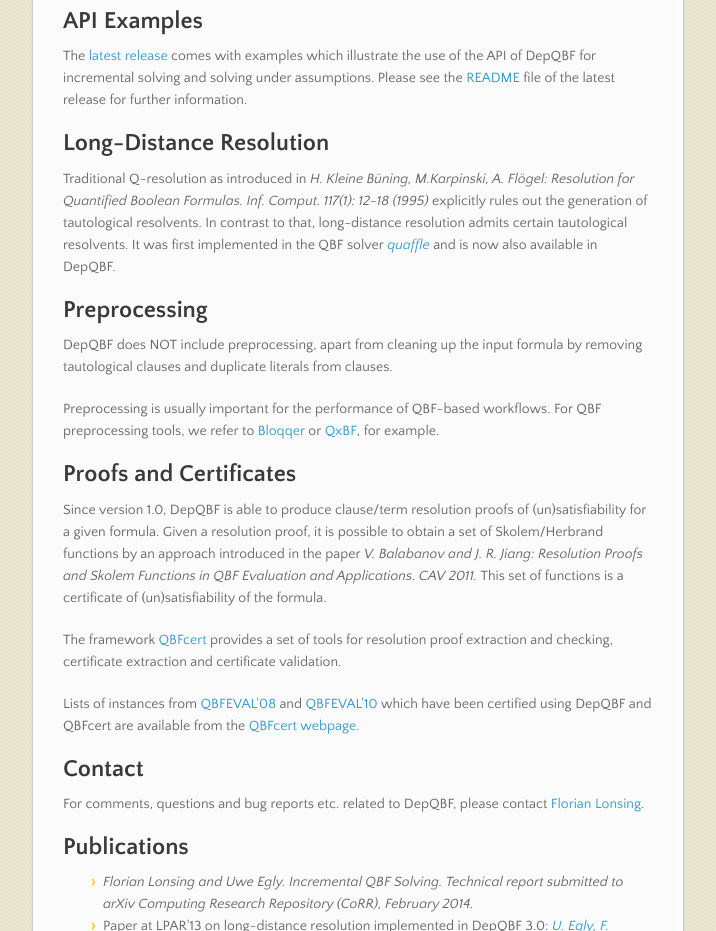
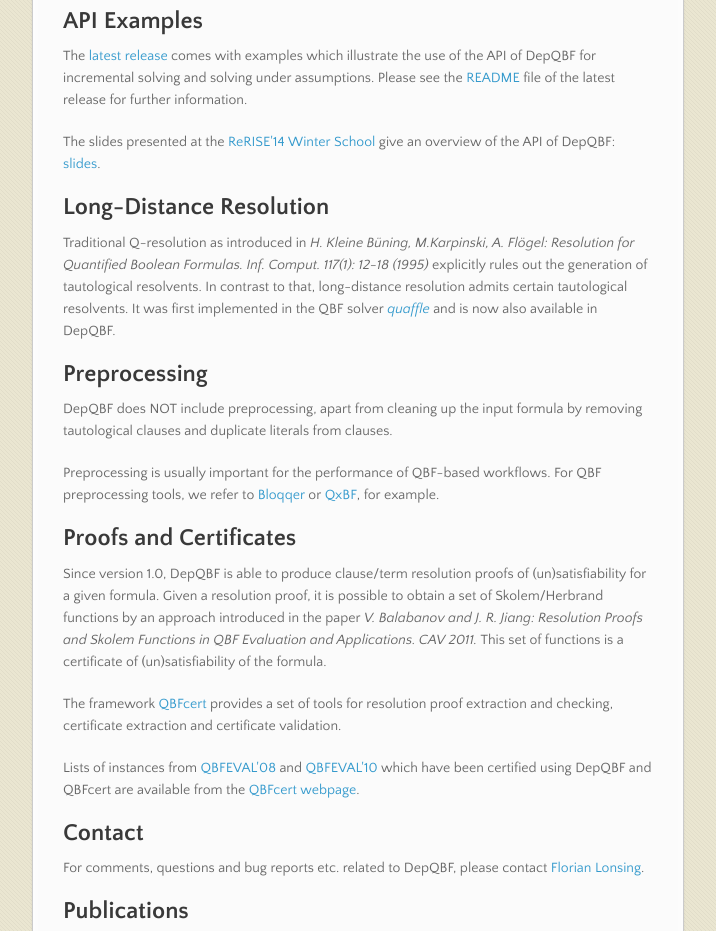
Before and after one commit to lonsing/depqbf, a plain HTML site: page index.html in a window 1280 px wide. Shown: the part 1500-2431 px from the top of the page, without its empty margins (283-999 px from the left). Drawn offline with nearby package versions, Linux system fonts and the light colour scheme.

Commit message:
added slides

```diff
--- a/index.html
+++ b/index.html
@@ -146,6 +146,8 @@ support incremental QBF solving.</p>
   incremental solving and solving under assumptions. Please see the
 <a href="README.txt">README</a> file of the latest release for further information.</p>
 
+<p> The slides presented at the <a href="http://fmv.jku.at/rerise14/">ReRISE'14
+    Winter School</a> give an overview of the API of DepQBF: <a href="./depqbf-in-practice.pdf">slides</a>.</p>
 
 
 
```
Also changed, not shown: 1 other file.
